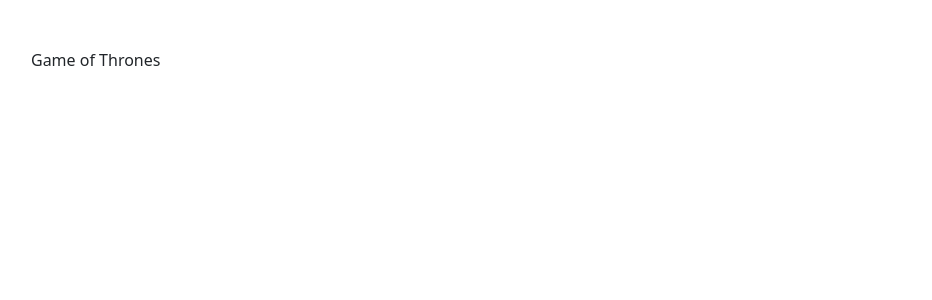
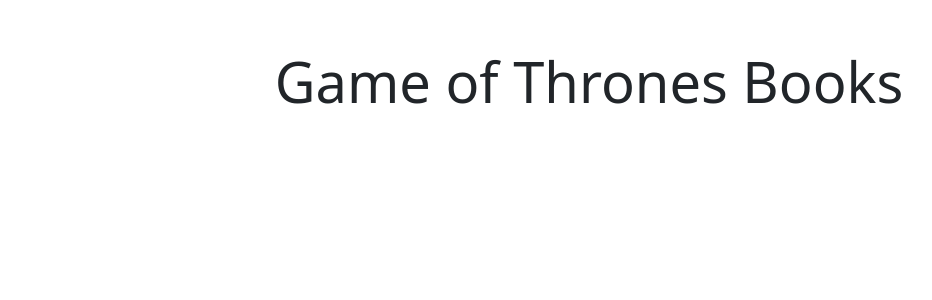
Before and after one commit to xyeras/react-got-books, a React (Create React App) app: page / in a window 1280 px wide. Shown: the top 300 px of the page, without its empty margins (51-983 px from the left). Built offline with nearby package versions, Linux system fonts and the light colour scheme.

Commit message:
enhancement(home-page): cleaned up home page

```diff
--- a/src/App.js
+++ b/src/App.js
@@ -6,7 +6,7 @@
 
   return (
     <div className="container my-5">
-      Game of Thrones
+      <h2 className="display-4 text-center">Game of Thrones Books</h2>
     </div>
   );
 }
```
